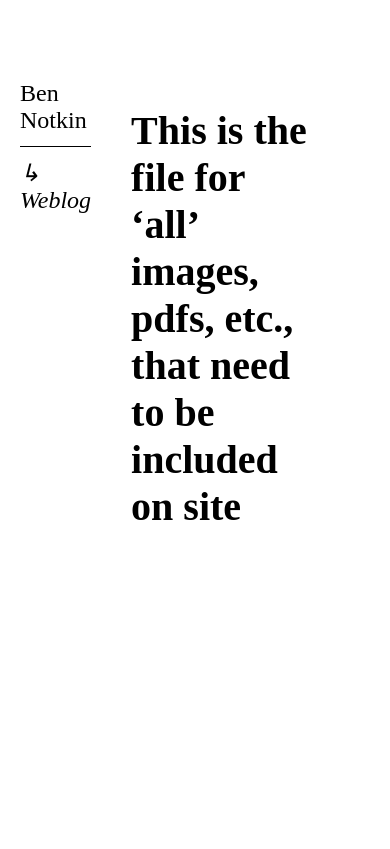
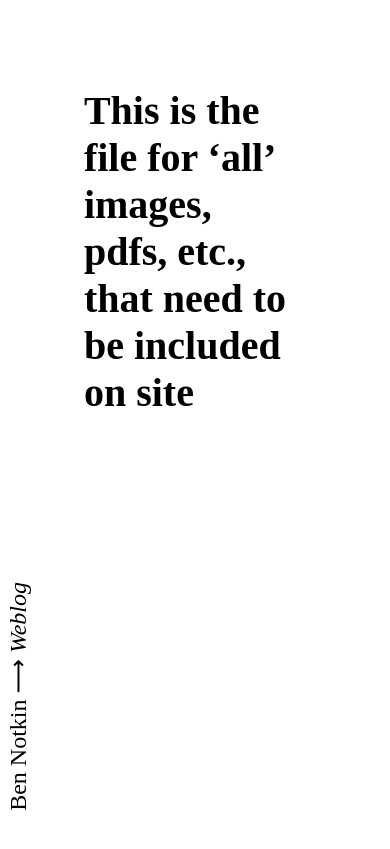
Before and after one commit to bennotkin/bennotkin.github.io, a Jekyll site: the page built from assets/md.md, in a window 390 px wide. Shown: the top 849 px of the page. Built offline with Jekyll 4.4.1, drawn with Linux system fonts in a browser that asks for light colours; our own code applies the rules of GitHub Pages for plain Markdown files.

Commit message:
mobile version, draft 1

```diff
--- a/_layouts/default.html
+++ b/_layouts/default.html
@@ -7,8 +7,13 @@
     </head>
     <body>
         <div class="nav">
-            <h2><a href="/">Ben Notkin</a></h2>
-            <h2><a href="/blog">↳ Weblog</a></h2>
+            <div class="mobile">
+            <h2><a href="/">Ben Notkin</a> ⟶ <a href="/blog"><em>Weblog</em></a></h2>
+            </div>
+            <div class="computer">
+                <h2><a href="/">Ben Notkin</a></h2>
+                <h2><a href="/blog">↳ Weblog</a></h2>
+            </div>
         </div>
         <div class="container">
 
--- a/css/default.css
+++ b/css/default.css
@@ -1,20 +1,26 @@
-html {margin: 20px 0px 0px 20px;}
-
 body {
     display: grid;
-    grid-template-columns: repeat(5, 1fr);
+    grid-template-columns: 2em 1fr 1fr 1fr 1fr;
     grid-template-rows: repeat(3, auto);
     column-gap: 4ch;
     font-family: serif;
     font-size: 20px;
-    max-width: 100ch;
     margin:auto;
     margin-top: 3em;
+    max-width: 98vw;
 }
 
 div.nav {
     grid-column: 1/1;
 }
+
+div.nav div.mobile {
+    writing-mode: vertical-rl;
+    transform: rotate(180deg);
+    margin-top: calc(90vh - 30ch);
+}
+
+div.nav div.computer {display: none;}
 
 div.container {
     grid-column: 2/5;
@@ -28,10 +34,6 @@ h2 {font-weight: 400;
     text-decoration: none;
     color: inherit;
     border-bottom: none;
-}
-
-.nav a:hover {
-    border-bottom: 0.06em dashed;
 }
 
 .nav h2 {
@@ -113,6 +115,25 @@ a:hover {
   font-style: italic;
 }
 
+@media screen and (min-width: 800px) {
+    html {margin: 20px 0px 0px 20px;}
+
+    body {
+        grid-template-columns: repeat(5, 1fr);
+        max-width: 100ch;
+
+    }
+
+    .nav a:hover {
+        border-bottom: 0.06em dashed;
+    }
+
+    div.nav div.computer {display: block;}
+    div.nav div.mobile {display: none;}
+
+
+}
+
 
 /*
 body {
```
